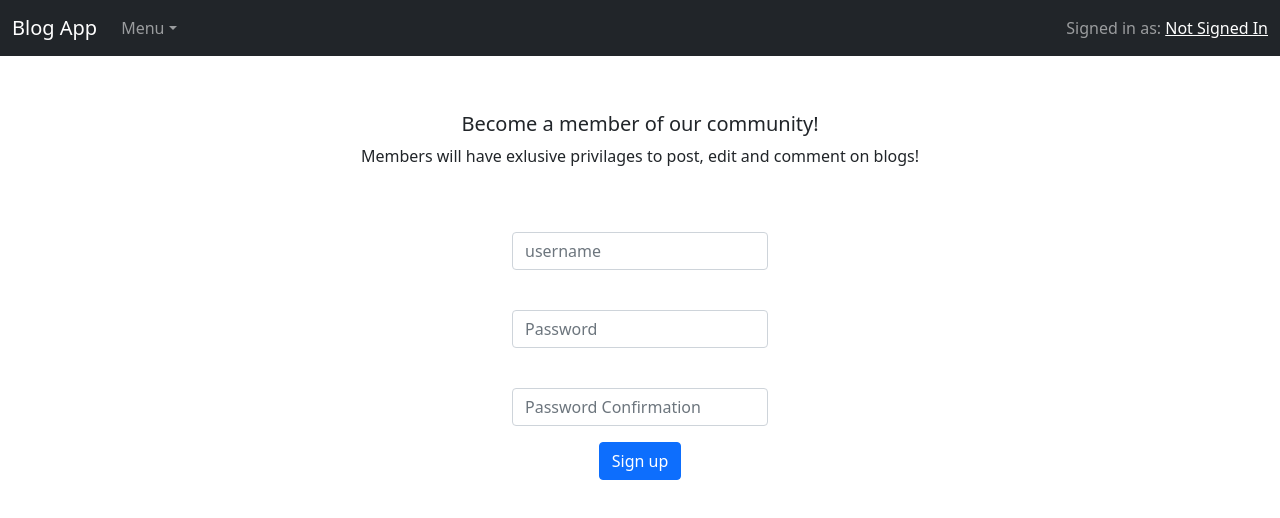
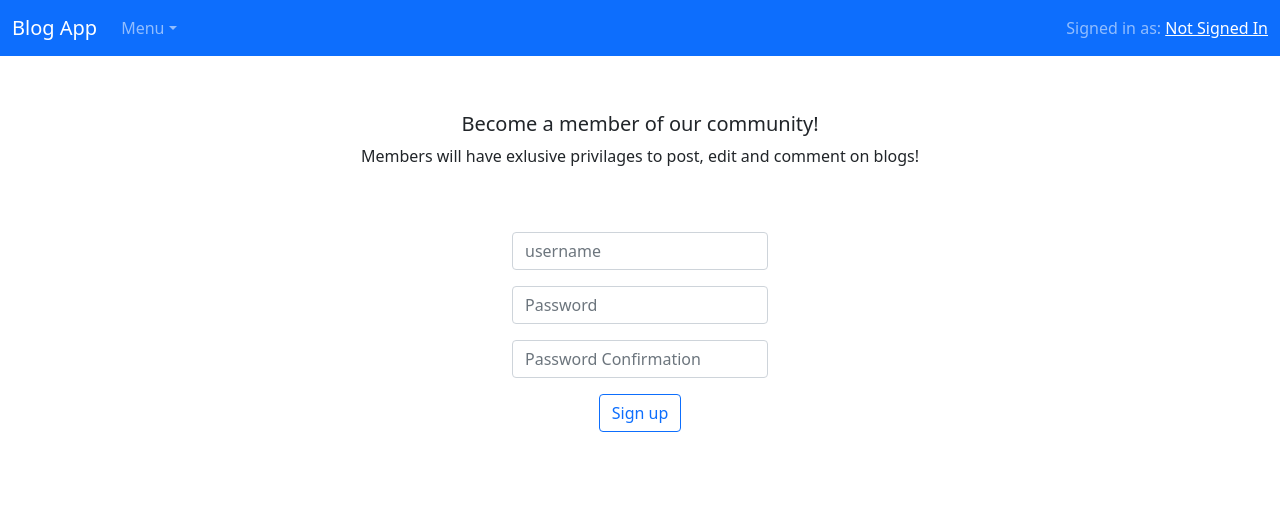
Before and after one commit to Daddaworm/rails-project, a React (Create React App) app in the folder client/: page /signup in a window 1280 px wide. Shown: the top 518 px of the page. Built offline with nearby package versions, Linux system fonts and the light colour scheme; no server answers.

Commit message:
Added more styling to all buttons

```diff
--- a/client/src/components/BlogCardTab.js
+++ b/client/src/components/BlogCardTab.js
@@ -14,7 +14,7 @@ const BlogCardTab = ({ post, handleDeletePost, errors }) => {
                 <Card.Text>
                     <p><small>Posted by: { post.user.username } on { post.created_at }</small></p>
                 </Card.Text>
-            <Button onClick={ handleDeletePost } variant="primary">Delete post</Button>
+            <Button onClick={ handleDeletePost } variant="outline-primary">Delete post</Button>
             <Errors errors={ errors } />
         </>
     )
--- a/client/src/components/EditPost.js
+++ b/client/src/components/EditPost.js
@@ -48,7 +48,7 @@ const EditPost = ({ post, setPosts, posts }) => {
                     <Form.Label>Blog Content</Form.Label>
                     <Form.Control onChange={ onChange } value={ form.content } name="content" type='text' as="textarea" rows={3} />
                 </Form.Group>
-                <Button type="submit" variant="primary">Update post</Button>
+                <Button type="submit" variant="outline-primary">Update post</Button>
             </Form>
         </div>
     )
--- a/client/src/components/Login.js
+++ b/client/src/components/Login.js
@@ -50,7 +50,7 @@ const Login = ({ handleUserLoginAndSignup, errors }) => {
                     {/* <Form.Label>Password</Form.Label> */}
                     <Form.Control onChange={onChange} name='password' type="password" placeholder="Password" />
                 </Form.Group>
-                <Button variant="primary" type="submit">
+                <Button variant="outline-primary" type="submit">
                     Submit
                 </Button>
             </Form>
--- a/client/src/components/Navbar.js
+++ b/client/src/components/Navbar.js
@@ -22,7 +22,7 @@ const NavBar = ({ currentUser }) => {
         //     </nav>
         // </div>
         <div>
-            <Navbar variant='dark' bg='dark' expand='lg'>
+            <Navbar variant='dark' bg='primary' expand='lg'>
             <Container fluid>
             <Navbar.Brand href="/home">Blog App</Navbar.Brand>
             <Navbar.Toggle aria-controls="navbar-dark-example" />
--- a/client/src/components/NewPost.js
+++ b/client/src/components/NewPost.js
@@ -48,7 +48,7 @@ const NewPost = ({ handleUserLoginAndSignup, errors, setPosts, posts }) => {
                     <Form.Label>Content</Form.Label>
                     <Form.Control onChange={ onChange }  name="content" type='text' as="textarea" placeholder="Content" rows={3} />
                 </Form.Group>
-                <Button type="submit" variant="primary">Create blog post</Button>
+                <Button type="submit" variant="outline-primary">Create blog post</Button>
             </Form>
 
             <br/>
--- a/client/src/components/Signup.js
+++ b/client/src/components/Signup.js
@@ -52,14 +52,12 @@ const Signup = ({ handleUserLoginAndSignup, errors }) => {
                 </Form.Group>
 
                 <Form.Group className="mb-3" controlId="formBasicPassword">
-                    <Form.Label></Form.Label>
                     <Form.Control onChange={onChange} name='password' type="password" placeholder="Password" />
                 </Form.Group>
                 <Form.Group className="mb-3" controlId="formBasicPassword">
-                    <Form.Label></Form.Label>
                     <Form.Control onChange={onChange} name='password_confirmation' type="password" placeholder="Password Confirmation" />
                 </Form.Group>
-                <Button variant="primary" type="submit">
+                <Button variant="outline-primary" type="submit">
                     Sign up
                 </Button>
             </Form>
```
